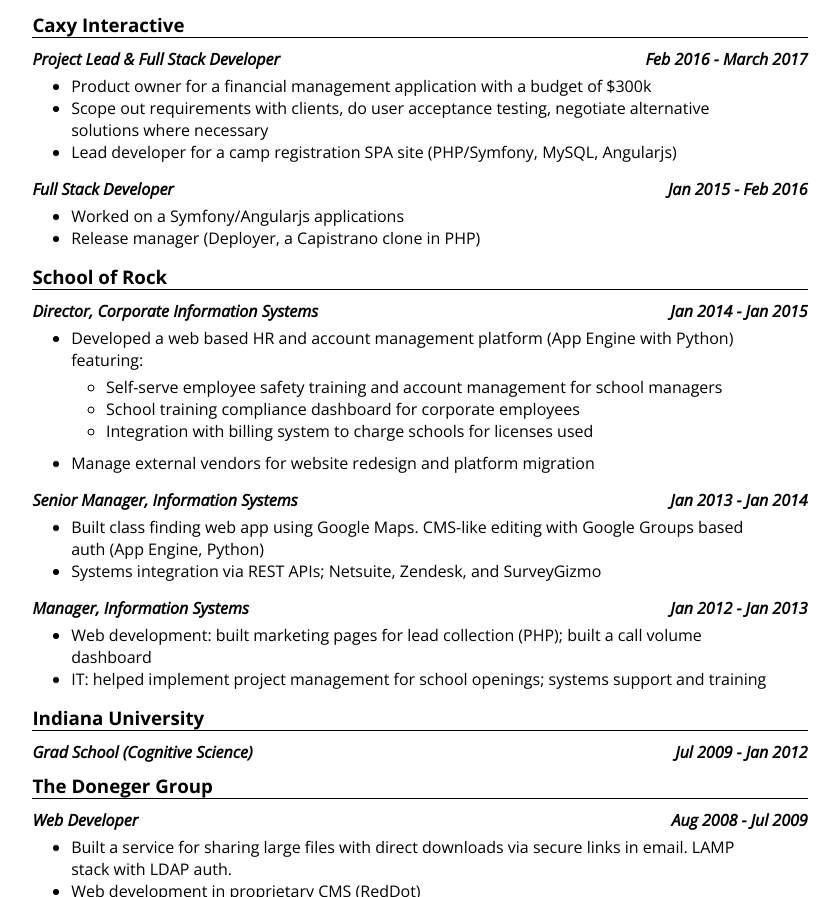
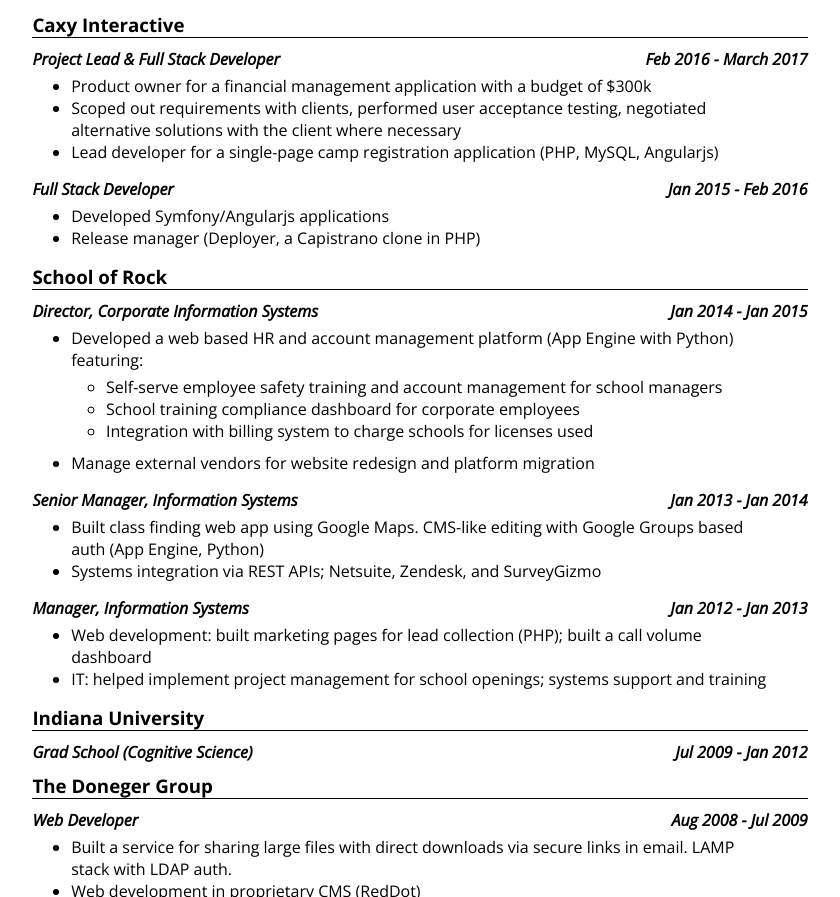
Before and after one commit to jon-frankel/resume, a website built with webpack: page public/index.html in a window 1280 px wide. Shown: the part 820-1717 px from the top of the page, without its empty margins (220-1060 px from the left). Built offline with nearby package versions, Linux system fonts and the light colour scheme.

Commit message:
Update Caxy

```diff
--- a/public/index.html
+++ b/public/index.html
@@ -140,8 +140,11 @@
 
     <ul>
         <li>Product owner for a financial management application with a budget of $300k</li>
-        <li>Scope out requirements with clients, do user acceptance testing, negotiate alternative solutions where necessary</li>
-        <li>Lead developer for a camp registration SPA site (PHP/Symfony, MySQL, Angularjs)</li>
+        <li>
+            Scoped out requirements with clients, performed user acceptance testing, negotiated alternative solutions
+            with the client where necessary
+        </li>
+        <li>Lead developer for a single-page camp registration application (PHP, MySQL, Angularjs)</li>
     </ul>
 
     <h4>
@@ -150,7 +153,7 @@
     </h4>
 
     <ul>
-        <li>Worked on a Symfony/Angularjs applications</li>
+        <li>Developed Symfony/Angularjs applications</li>
         <li>Release manager (Deployer, a Capistrano clone in PHP)</li>
     </ul>
 
```
